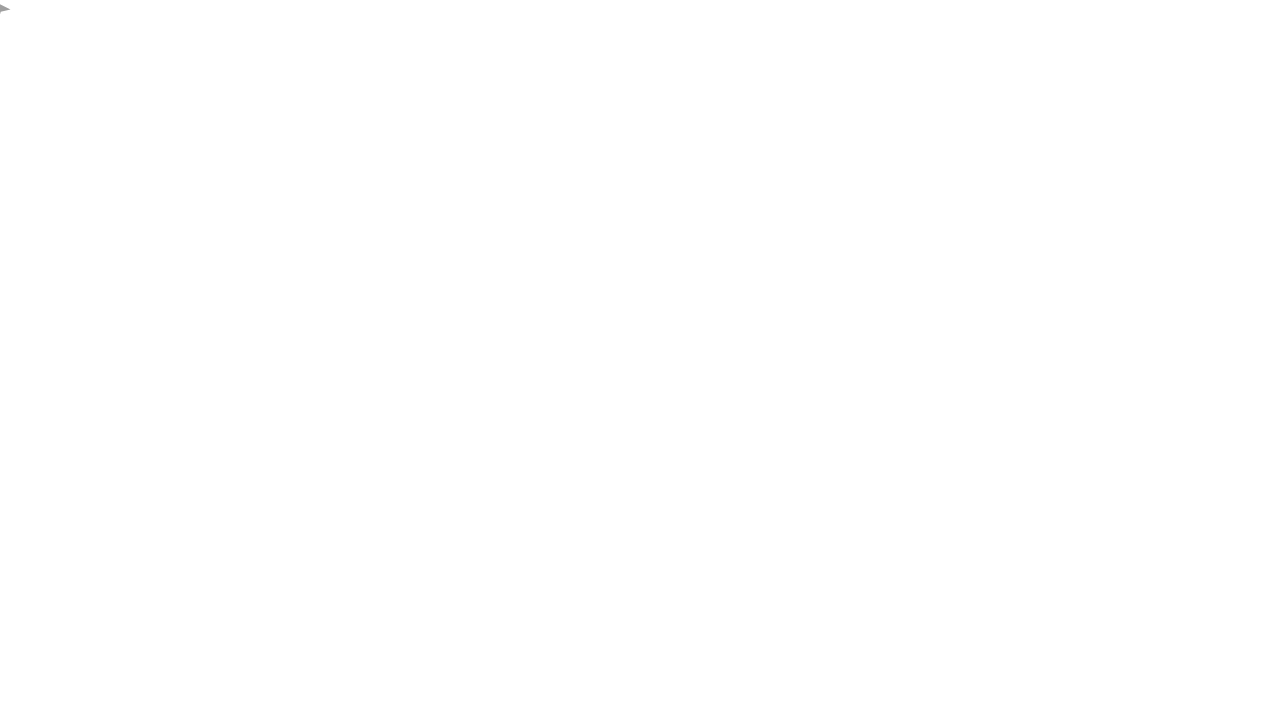
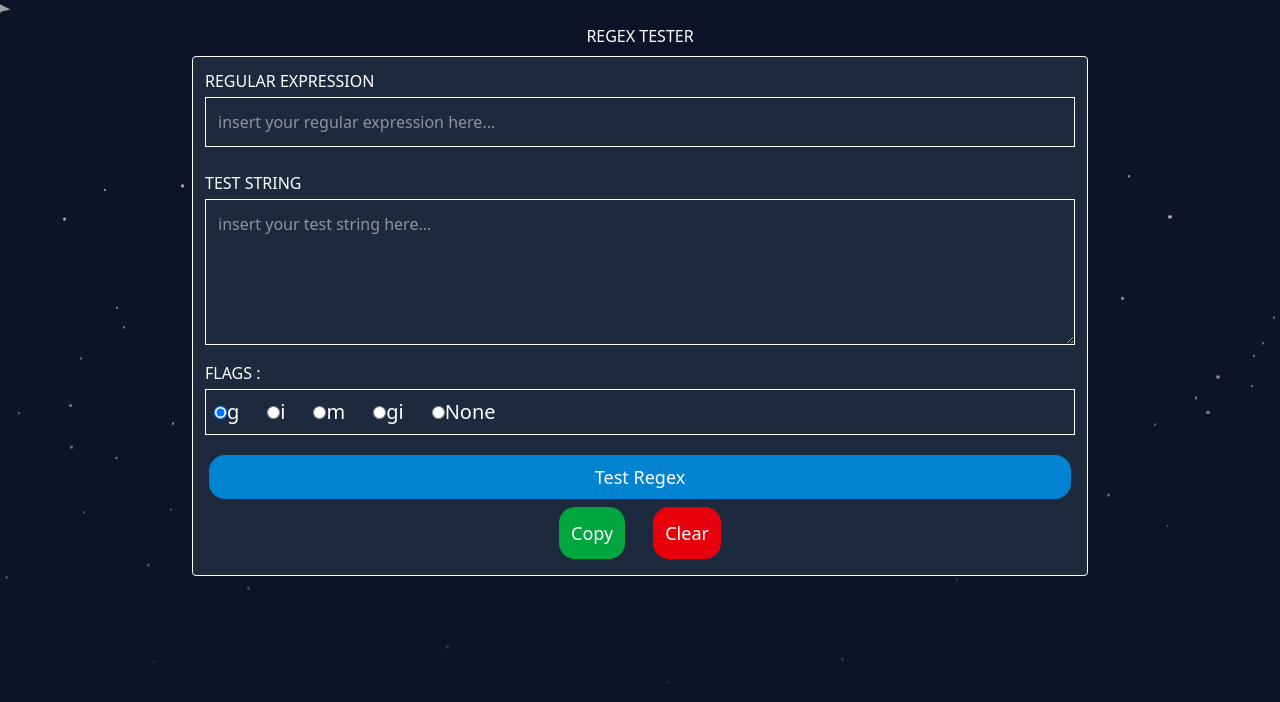
Before and after one commit to Aman-toad/React-Toolkit, a React (Vite) app: page /regex-tester in a window 1280 px wide. Before the commit this address had no page. Shown: the top 702 px of the page. Built offline with nearby package versions, Linux system fonts and the light colour scheme.

Commit message:
Add Regex Tester component with regex handling and UI

```diff
--- a/src/pages/RegexTester.jsx
+++ b/src/pages/RegexTester.jsx
@@ -0,0 +1,119 @@
+import React, { useState } from 'react';
+import StarField from '../components/StarBackground';
+
+export default function RegexTester() {
+
+  const [regexPattern, setRegexPattern] = useState('')
+  const [testString, setTestString] = useState('');
+  const [selectedFlag, setSelectedFlag] = useState("g")
+  const [matchResult, setMatchResult] = useState('');
+  const [error, setError] = useState('');
+  const [copy, setCopy] = useState('Copy');
+
+
+
+  const handleRegex = () => {
+    try {
+      const regex = new RegExp(regexPattern, selectedFlag);
+      const matches = testString.match(regex);
+      setMatchResult(matches ? matches : ["No Match Found"]);
+      setError("");
+
+    } catch (error) {
+      setError("Invalid regular expression")
+      setMatchResult([])
+    }
+  }
+
+  const copyRegex = () => {
+    console.log("hello");
+
+    if (matchResult === "") setError("No regex to copy");
+    else {
+      navigator.clipboard.writeText(matchResult)
+      setCopy("Copied!")
+      setTimeout(() => { setCopy("Copy") }, 1500);
+    }
+  }
+
+  const clearFields = () => {
+    setRegexPattern('');
+    setTestString('');
+    setMatchResult(false);
+    setError('');
+    setSelectedFlag("g");
+  }
+
+  return (
+    <div className="relative min-h-screen">
+      <StarField />
+
+      <div className='flex justify-center items-center flex-col '>
+        <h1 className='mt-6 mb-2 '>REGEX TESTER</h1>
+        <div className='flex flex-col w-[90%] lg:w-[70%] border p-3 bg-slate-800 rounded-sm'>
+
+          <p>REGULAR EXPRESSION</p>
+          <input
+            type="text"
+            name="regexPattern"
+            className='border p-3 mt-1 mb-4 '
+            placeholder='insert your regular expression here...'
+            value={regexPattern}
+            onChange={(e) => setRegexPattern(e.target.value)}
+          />
+
+          <p className='mt-2'>TEST STRING</p>
+          <textarea
+            rows="5"
+            value={testString}
+            type="text"
+            name="testString"
+            className='border p-3 mt-1 mb-4 '
+            placeholder='insert your test string here...'
+            onChange={(e) => setTestString(e.target.value)}>
+
+          </textarea>
+
+          <p className='mb-1'>FLAGS : </p>
+          <div className='flex gap-5 text-xl mb-4 border p-2'>
+            {["g", "i", "m", "gi", ""].map((flag) => (
+              <label key={flag} className='mr-2 cursor-none'>
+                <input
+                  className='cursor-none'
+                  type="radio"
+                  value={flag}
+                  checked={selectedFlag === flag}
+                  onChange={(e) => setSelectedFlag(e.target.value)}
+                />
+                {flag || "None"}
+              </label>
+            ))}
+          </div>
+
+          {/* showing the matchResult */}
+          {matchResult && (
+            <div className="mt-4 p-2 bg-gray-700 rounded">
+              <h2 className="font-bold mb-2">Match Result:</h2>
+              <pre>{JSON.stringify(matchResult, null, 2)}</pre>
+            </div>
+          )}
+
+          {/* showing error in this p */}
+          {error && <p className='bg-red-500'>{error}</p>}
+
+          {/* button */}
+          <button
+            onClick={handleRegex}
+            className="p-2 m-1 text-lg bg-sky-600 rounded-2xl cursor-none hover:bg-sky-700 "
+          > Test Regex
+          </button>
+
+          <div className='flex justify-center gap-5'>
+            <button onClick={copyRegex} className="p-3 m-1 text-lg bg-green-600 rounded-2xl cursor-none hover:bg-sky-700">{copy}</button>
+            <button onClick={clearFields} className="p-3 m-1 text-lg bg-red-600 rounded-2xl cursor-none hover:bg-sky-700 ">Clear</button>
+          </div>
+        </div>
+      </div>
+    </div>
+  )
+}
--- a/src/routes/index.jsx
+++ b/src/routes/index.jsx
@@ -2,6 +2,7 @@ import { Routes, Route } from 'react-router-dom'
 import Home from "../pages/Home.jsx"
 import ContactForm from '../pages/Contact.jsx';
 import JsonFormatter from '../pages/JSONFormatter.jsx';
+import RegexTester from '../pages/RegexTester.jsx';
 
 const AllRoutes = () => {
   return (
@@ -9,6 +10,7 @@ const AllRoutes = () => {
       <Route path="/" element={<Home />} />
       <Route path="/contact" element={<ContactForm />} />
       <Route path='/json-formatter' element={<JsonFormatter/>} />
+      <Route path='/regex-tester' element={<RegexTester/>} />
     </Routes>
   )
 }
```
